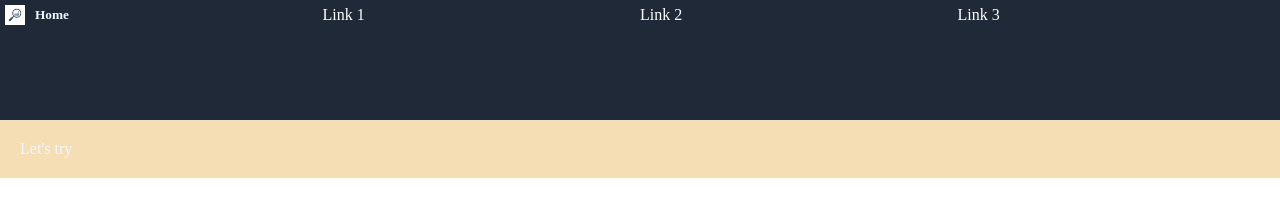
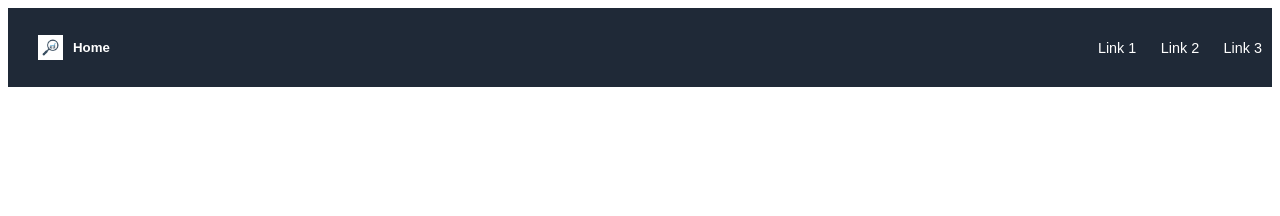
Before and after one commit to jai3703/learn_web_development, a plain HTML site: page index.html in a window 1280 px wide. Drawn offline with Linux system fonts and the light colour scheme.

Commit message:
completed navigation bar development

```diff
--- a/index.html
+++ b/index.html
@@ -9,22 +9,19 @@
     <!-- Navigation Bar -->
     <div class="nav_bar">
         <!-- Logo and Home Text -->
-        <div>
+        <div class="nav_logo">
             <img src="./images/logo.jpg" class="logo" alt="Logo">
             <h5>Home</h5>
         </div>
-        <!-- Navigation Links -->
-        <div><a href="#">Link 1</a></div>
-        <div><a href="#">Link 2</a></div>
-        <div><a href="#">Link 3</a></div>
+        <div class="nav_links">
+            <!-- Navigation Links -->
+            <a href="#">Link 1</a>
+            <a href="#">Link 2</a>
+            <a href="#">Link 3</a>
+
+        </div>
+
     </div>
 
-    <!-- Header Section -->
-    <div class="header"></div>
-
-    <!-- Main Section -->
-    <div class="main_section">
-        <p>Let's try</p>
-    </div>
 </body>
 </html>
--- a/styles.css
+++ b/styles.css
@@ -1,55 +1,28 @@
-/* Reset Default Styles */
-* {
-    margin: 0;
-    padding: 0;
-    box-sizing: border-box;
-    color: aliceblue;
+/* Navigation Bar */
+.nav_bar {
+    display: flex;
+    justify-content: space-between;
+    align-items: center;
+    background-color: #1F2937;
+    color: white;
+    padding: 10px;
+    font-family: Arial, sans-serif;
 }
 
-/* Navigation Bar */
-.nav_bar {
-    background-color: #1F2937;
-    display: grid;
-    grid-template-columns: 1fr 1fr 1fr 1fr; /* 4 equal columns */
+.nav_logo {
+    display: flex;
     align-items: center;
-    padding: 5px;
-    height: 20px;
+    gap: 10px;
+}
+.nav_logo img {
+    height: 25px; /* Adjust height based on your design */
+    width: auto; /* Maintain aspect ratio */
+    margin-left: 20px;
 }
 
-/* Navigation Bar Items */
-.nav_bar div {
-    display: flex;
-    align-items: center;
-    justify-content: flex-start;
-}
-
-/* Logo Styling */
-.logo {
-    width: 20px; /* Set desired width */
-    height: auto; /* Maintain aspect ratio */
-    object-fit: contain; /* Prevent distortion */
-    margin-right: 10px; /* Space between logo and text */
-}
-
-/* Header Section */
-.header {
-    background-color: #1F2937;
-    height: 100px; /* Placeholder height */
-}
-
-/* Main Section */
-.main_section {
-    background-color: wheat;
-    padding: 20px;
-}
-
-/* Links Styling */
-a {
+.nav_links a {
     color: white;
     text-decoration: none;
+    margin-left: 20px;
+    font-size: 0.9rem;
 }
-
-/* h1 Example */
-h1 {
-    color: white;
-}
```
